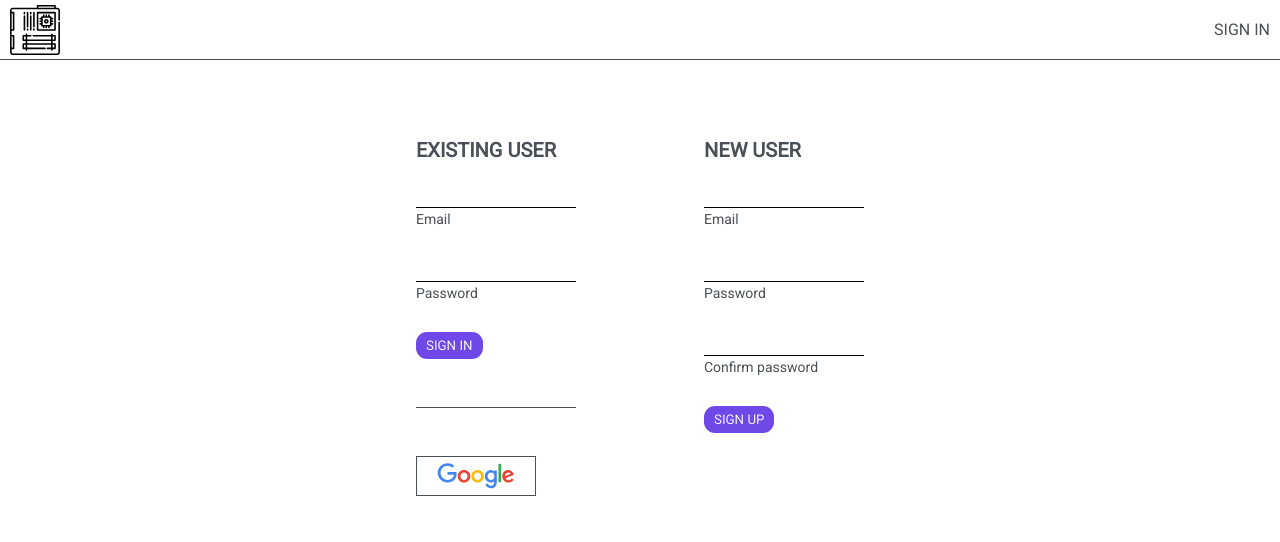
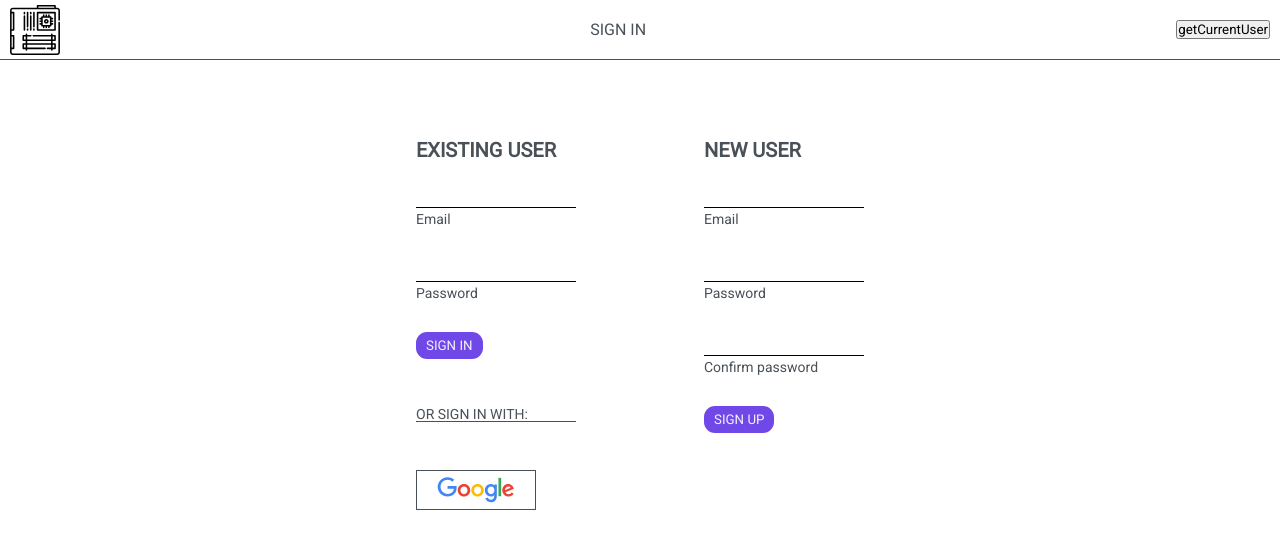
Before and after one commit to hhrup/web-shop, a React (Create React App) app: page /signup in a window 1280 px wide. Shown: the top 542 px of the page. Built offline with nearby package versions, Linux system fonts and the light colour scheme; no server answers; the database is empty.

Commit message:
moved state of currentUser and onAuthStateChanged to App.js, header component changed to functional component, added  Redirect to SignIn and SignOut components, added  ADMIN authentication to homepage for future admin controls. firebase admin user id placed in appConfig.js file

```diff
--- a/src/App.js
+++ b/src/App.js
@@ -5,28 +5,42 @@ import GlobalStyle from './globalStyles';
 import { Route, Switch } from 'react-router';
 import Homepage from './pages/homepage/homepage.component';
 import SignInSignUp from './pages/sign-in-sign-up/sign-in-sign-up.component';
+import { onAuthStateChanged } from 'firebase/auth';
+import { auth } from './firebase/firebase.auth';
 
 class App extends Component {
   constructor(props) {
     super(props);
     this.state = {
-
+      currentUser: ''
     }
   }
 
   componentDidMount() {
     const docs = getDocuments();
     docs.then(data => console.log(data));
+
+    onAuthStateChanged(auth, (user) => {
+      if (user) {
+        this.setState({currentUser: user});
+      } else {
+        this.setState({currentUser: ''});
+      }
+    })
   }
 
   render() {
     return(
       <div className='App'>
         <GlobalStyle />
-        <Header />
+        <Header currentUser={this.state.currentUser}/>
         <Switch>
-          <Route exact path='/' component={Homepage}/>
-          <Route exact path='/signup' component={SignInSignUp}/>
+          <Route exact path='/' >
+            <Homepage currentUser={this.state.currentUser}/>
+          </Route>
+          <Route exact path='/signup'>
+            <SignInSignUp currentUser={this.state.currentUser}/>
+          </Route>
         </Switch>
         {
         //<button onClick={addDocument}>Add city</button>
--- /dev/null
+++ b/src/appConfig.js
@@ -0,0 +1,8 @@
+const configData = {
+  adminFirebaseUserId: 'yv3jNzyajINymL8V7ayBlPsgvu12',
+}
+
+export default configData;
+
+// adminFirebaseUserId is used in HomePage component for admin controls rendering
+// with admin controls you should be able to add, remove and edit items and categories of item
--- a/src/components/header/header.component.jsx
+++ b/src/components/header/header.component.jsx
@@ -8,51 +8,33 @@ import {
 import { signOut, onAuthStateChanged } from 'firebase/auth';
 import { auth } from '../../firebase/firebase.auth';
 
-class Header extends Component {
-  constructor(props) {
-    super(props);
-    this.state = {
-      currentUser: undefined,
-    }
-  }
-
-  async logOut() {
+const Header = ({currentUser}) => {
+  async function logOut() {
     const something = await signOut(auth);
     console.log('headerComponent sign out', something);
   }
 
-  getCurrentUser() {
+  function getCurrentUser() {
     console.log('Current user', auth.currentUser);
   }
 
-  componentDidMount() {
-      onAuthStateChanged(auth, (user) => {
-        if (user) {
-          this.setState({currentUser: user});
-        } else {
-          this.setState({currentUser: undefined});
-        }
-      })
-  }
-
-  render() {
-    return (
+  return (
       <HeaderContainer>
         <LogoContainer to='/'>
           <Logo />
         </LogoContainer>
         {
-          this.state.currentUser ?
-          (<SignUpSignIn to='#' onClick={this.logOut}>
-          WELCOME {this.state.currentUser.email.split('@')[0].toUpperCase()}. SIGN OUT?
+          currentUser ?
+          (<SignUpSignIn to='#' onClick={logOut}>
+          WELCOME {currentUser.email.split('@')[0].toUpperCase()}. SIGN OUT
           </SignUpSignIn>)
           :
           (<SignUpSignIn to='/signup'>SIGN IN</SignUpSignIn>)
         }
+        <button onClick={getCurrentUser}>getCurrentUser</button>
       </HeaderContainer>
     );
   }
-}
 
 // <button onClick={this.logOut}>SIGN OUT</button>
 // <button onClick={this.getCurrentUser}>getCurrentUser</button>
--- a/src/components/sign-in/sign-in.component.jsx
+++ b/src/components/sign-in/sign-in.component.jsx
@@ -6,14 +6,15 @@ import CustomButton from '../custom-button/custom-button.component';
 import FormTitle from '../form-title/form-title.component';
 import { SignInContainer, SignInWithGoogle, Separator } from './sign-in.styles';
 import { signInWithPopup } from 'firebase/auth';
+import { Redirect } from 'react-router';
 
 class SignIn extends Component {
-
-  constructor() {
-    super();
+  constructor(props) {
+    super(props);
     this.state = {
       email: '',
-      password: ''
+      password: '',
+      currentUser: props.currentUser,
     }
 
     this.handleSubmit = this.handleSubmit.bind(this);
@@ -22,30 +23,12 @@ class SignIn extends Component {
   }
 
   signInWithGoogle= async () => {
-
     try {
       const result = await signInWithPopup(auth, googleAuthProvider);
       console.log(result);
     } catch (error) {
       console.error(error);
     }
-    //.then((result) => {
-    //  // This gives you a Google Access Token. You can use it to access the Google API.
-    //  const credential = GoogleAuthProvider.credentialFromResult(result);
-    //  const token = credential.accessToken;
-    //  // The signed-in user info.
-    //  const user = result.user;
-    //  // ...
-    //}).catch((error) => {
-    //  // Handle Errors here.
-    //  const errorCode = error.code;
-    //  const errorMessage = error.message;
-    //  // The email of the user's account used.
-    //  const email = error.email;
-    //  // The AuthCredential type that was used.
-    //  const credential = GoogleAuthProvider.credentialFromError(error);
-    //  // ...
-    //});
   }
 
   handleSubmit= async e => {
@@ -92,7 +75,6 @@ class SignIn extends Component {
             type='email'
             value={email}
             handleChange={this.handleChange}
-            // placeholder='eMail'
             labelName='Email'
           />
           <FormInput
@@ -100,15 +82,17 @@ class SignIn extends Component {
             type='password'
             value={password}
             handleChange={this.handleChange}
-            // placeholder='password'
             labelName='Password'
           />
           <CustomButton type='submit' name='SIGN IN' />
         </form>
 
-        <Separator />
+        <Separator>OR SIGN IN WITH:</Separator>
 
         <SignInWithGoogle onClick={this.signInWithGoogle}/>
+        {
+          this.props.currentUser && <Redirect to='/' />
+        }
       </SignInContainer>
     );
   }
--- a/src/components/sign-in/sign-in.styles.jsx
+++ b/src/components/sign-in/sign-in.styles.jsx
@@ -22,5 +22,6 @@ export const SignInWithGoogle = styled(GoogleIcon)`
 `;
 
 export const Separator = styled.div`
-  border-top: 1px solid;
+  border-bottom: 1px solid;
+  font-size: 1.4rem;
 `;
--- a/src/components/sign-up/sign-up.component.jsx
+++ b/src/components/sign-up/sign-up.component.jsx
@@ -4,10 +4,11 @@ import CustomButton from '../custom-button/custom-button.component';
 import { createUserWithEmailAndPassword } from 'firebase/auth'
 import { auth } from '../../firebase/firebase.auth';
 import FormTitle from '../form-title/form-title.component';
+import { Redirect } from 'react-router';
 
 class SignUp extends Component {
-  constructor() {
-    super();
+  constructor(props) {
+    super(props);
     this.state = {
       email: '',
       password: '',
@@ -73,7 +74,6 @@ class SignUp extends Component {
           handleChange={this.handleChange}
           value={email}
           type='email'
-          // placeholder='email@example.com'
           labelName='Email'
         />
         <FormInput
@@ -81,7 +81,6 @@ class SignUp extends Component {
           handleChange={this.handleChange}
           value={password}
           type='password'
-          // placeholder='enter the password'
           labelName='Password'
         />
         <FormInput
@@ -89,10 +88,12 @@ class SignUp extends Component {
           handleChange={this.handleChange}
           value={confirmPassword}
           type='password'
-          // placeholder='confirm password'
           labelName='Confirm password'
         />
         <CustomButton type='submit' name='SIGN UP' />
+        {
+          this.props.currentUser && <Redirect to='/' />
+        }
       </form>
     );
   }
--- a/src/pages/homepage/homepage.component.jsx
+++ b/src/pages/homepage/homepage.component.jsx
@@ -1,27 +1,17 @@
 import React, { Component } from 'react';
-import { auth } from '../../firebase/firebase.auth';
 import { HomePageContainer } from './homepage.styles';
+import configData from '../../appConfig';
 
-class Homepage extends Component {
-  constructor(props) {
-    super(props);
-    this.state = {
-      currentUser: undefined,
+
+const Homepage = ({currentUser}) => (
+  <HomePageContainer>
+    <h1>Hello!</h1>
+    <h2>{currentUser.email}</h2>
+    {
+      currentUser.uid === configData.adminFirebaseUserId ?
+      <h3>ADMIN CONTROLS </h3> : ''
     }
-  }
-
-  componentDidMount() {
-
-  }
-
-  render() {
-    return(
-      <HomePageContainer>
-
-      </HomePageContainer>
-    )
-  }
-
-}
+  </HomePageContainer>
+);
 
 export default Homepage;
--- a/src/pages/sign-in-sign-up/sign-in-sign-up.component.jsx
+++ b/src/pages/sign-in-sign-up/sign-in-sign-up.component.jsx
@@ -1,20 +1,15 @@
-import React, {Component} from "react";
+import React from "react";
 import SignUp from "../../components/sign-up/sign-up.component";
 import SignIn from "../../components/sign-in/sign-in.component";
 import { SignUpInContainer } from "./sign-in-sign-up.styles";
 
-class SignInSignUp extends Component {
-
-  render () {
-    return (
-      <div>
-        <SignUpInContainer>
-          <SignIn />
-          <SignUp />
-        </SignUpInContainer>
-      </div>
-    );
-  }
-}
+const SignInSignUp = ({currentUser}) => (
+  <div>
+    <SignUpInContainer>
+      <SignIn currentUser={currentUser}/>
+      <SignUp currentUser={currentUser}/>
+    </SignUpInContainer>
+  </div>
+);
 
 export default SignInSignUp;
```
